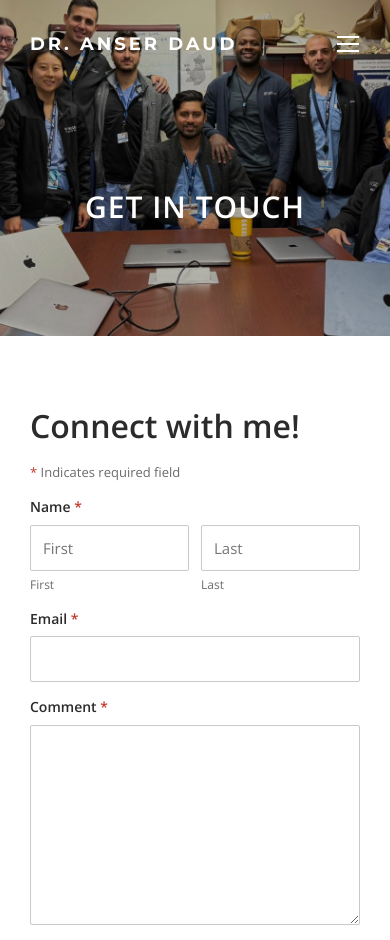
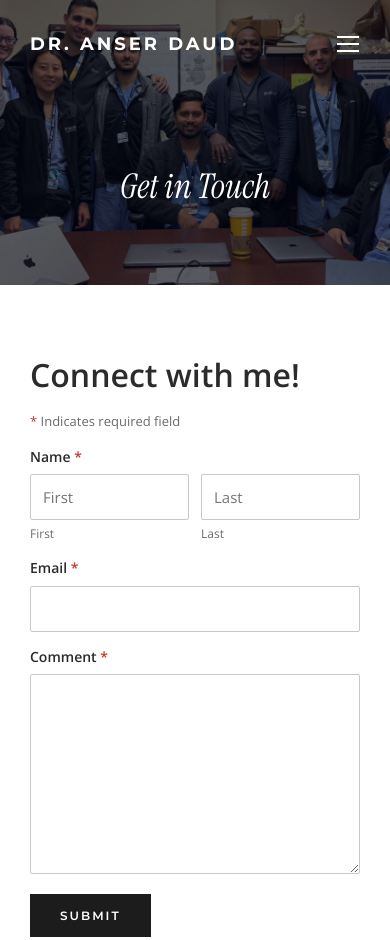
Before and after one commit to anserdaud/anserdaud.github.io, a plain HTML site: page connect.html in a window 390 px wide. Shown: the top 940 px of the page. Drawn offline with nearby package versions, Linux system fonts and the light colour scheme.

Commit message:
Connect: header height, darkness and title font matching the other pages
- Same height (311px, 285px on phones), title centred between the menu and
  the bottom of the header; the existing photo crop is kept
- Light navy wash, 45% darker than before (no dot screen or extra blur yet)
- Title "Get in Touch" in Instrument Serif italic
- New assets/css/connect.css (versioned link)

Co-Authored-By: Claude Opus 5.5 <noreply@anthropic.com>
Claude-Session: https://claude.ai/code/session_01AfdbZaNSyjfJABNxcbQCNQ

```diff
--- /dev/null
+++ b/assets/css/connect.css
@@ -0,0 +1,29 @@
+/* =========================================================
+   Connect page: header in the same height, darkness and title font
+   as the Home, Research, Advocacy and Media headers
+   (no dot screen or extra blur here yet)
+   ========================================================= */
+
+.banner-connect {
+  /* light navy wash, 45% darker than the earlier rgba(0, 0, 0, .3) one */
+  --banner-overlay: rgba(2, 6, 20, 0.66);
+  display: flex;
+  align-items: center;
+  height: 311px;
+  padding: var(--header-h) 0 0; /* title centred between the bottom of the menu and the bottom of the header */
+}
+.banner-connect > .container { width: 100%; }
+.banner-connect h1 {
+  font-family: "Instrument Serif", Georgia, "Times New Roman", serif;
+  font-size: 48px;
+  font-style: italic;
+  font-weight: 400;
+  letter-spacing: 0;
+  line-height: 1.1;
+  text-shadow: 0 1px 20px rgba(0, 0, 0, .25);
+  text-wrap: balance;
+}
+@media (max-width: 766px) {
+  .banner-connect { height: 285px; }
+  .banner-connect h1 { font-size: 34px; }
+}
--- a/connect.html
+++ b/connect.html
@@ -19,8 +19,9 @@
   <link rel="apple-touch-icon" href="images/apple-touch-icon.png">
   <link rel="preconnect" href="https://fonts.googleapis.com">
   <link rel="preconnect" href="https://fonts.gstatic.com" crossorigin>
-  <link rel="stylesheet" href="https://fonts.googleapis.com/css2?family=Montserrat:wght@400;600;700&family=Open+Sans:ital,wght@0,400;0,600;0,700;1,400;1,700&family=Raleway:wght@400;600&display=swap">
+  <link rel="stylesheet" href="https://fonts.googleapis.com/css2?family=Instrument+Serif:ital@0;1&family=Montserrat:wght@400;600;700&family=Open+Sans:ital,wght@0,400;0,600;0,700;1,400;1,700&family=Raleway:wght@400;600&display=swap">
   <link rel="stylesheet" href="assets/css/style.css">
+  <link rel="stylesheet" href="assets/css/connect.css?v=20261120-header">
 </head>
 <body class="page-connect">
 
@@ -52,9 +53,9 @@
 </nav>
 
 <main>
-<section class="banner banner-page parallax" style="background-image: url('images/hero-connect.jpg'); background-size: max(100vw, 760px) auto; background-position: center calc(max(100vw, 760px) * -0.22625);">
+<section class="banner banner-connect parallax" style="background-image: url('images/hero-connect.jpg'); background-size: max(100vw, 760px) auto; background-position: center calc(max(100vw, 760px) * -0.22625);">
   <div class="container">
-    <h1>GET IN TOUCH</h1>
+    <h1>Get in Touch</h1>
   </div>
 </section>
 
```
